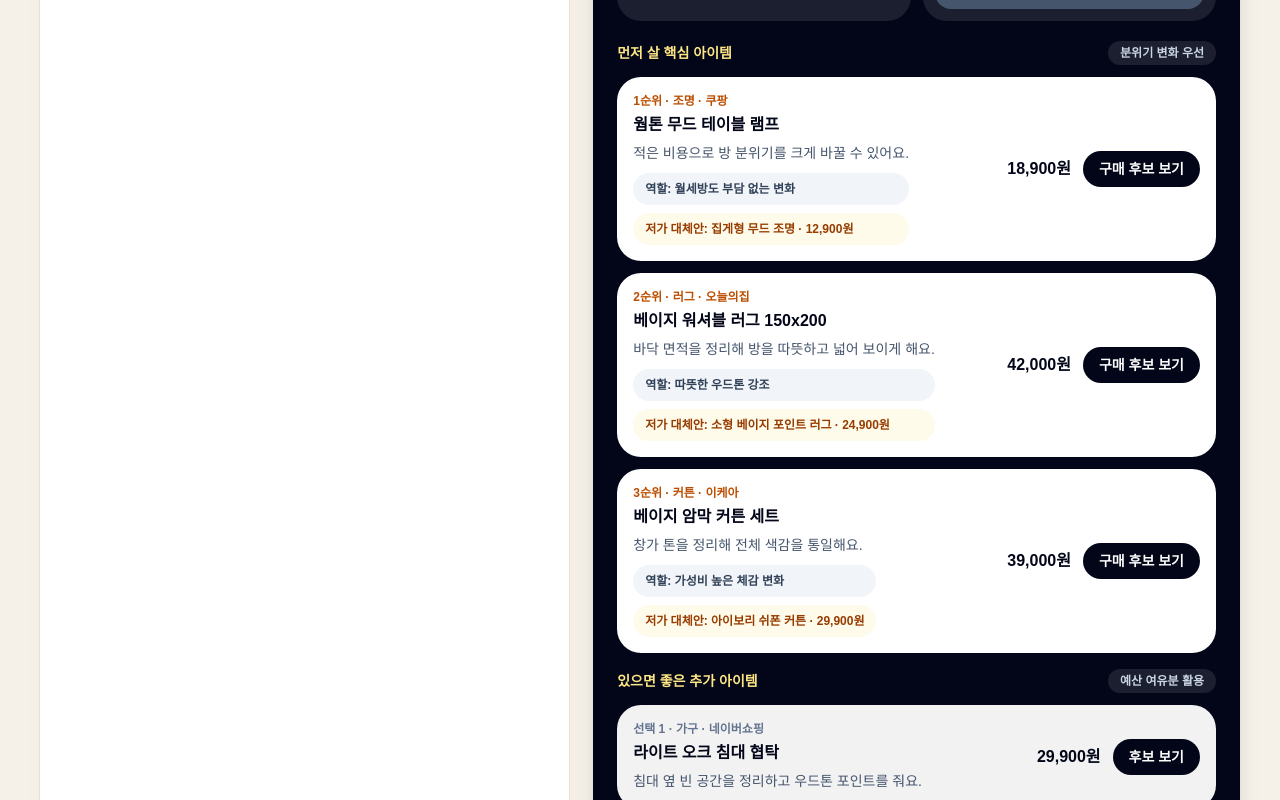
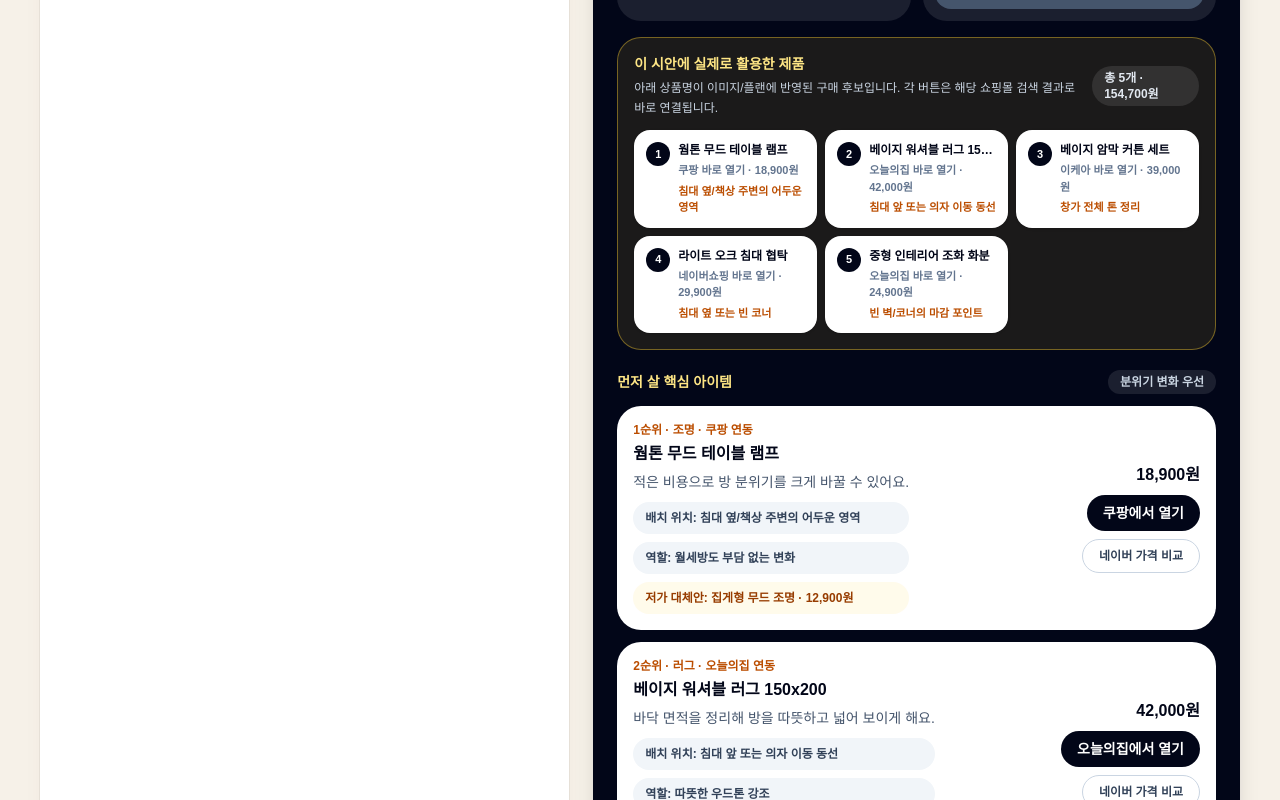
Before and after one commit to gmdqn18-sudo/ai-interior-quick-designer, a Next.js app: page / in a window 1280 px wide. Shown: the part 2440-3240 px from the top of the page. Built offline with nearby package versions, Linux system fonts and the light colour scheme.

Commit message:
feat: add direct product shopping links

```diff
--- a/src/app/page.tsx
+++ b/src/app/page.tsx
@@ -10,6 +10,9 @@ import {
   buildConcepts,
   budgetPresets,
   DesignConcept,
+  getProductCompareUrl,
+  getProductPlacement,
+  getProductPurchaseUrl,
   getSubstitute,
   keepOptions,
   styleChips,
@@ -23,7 +26,7 @@ function formatWon(amount: number) {
 
 function buildShoppingListText(concept: DesignConcept, budget: number) {
   const productLines = concept.products
-    .map((product) => `- ${product.name} / ${formatWon(product.price)} / ${product.source}`)
+    .map((product, index) => `${index + 1}. ${product.name} / ${formatWon(product.price)} / ${product.source}\n   구매 링크: ${getProductPurchaseUrl(product)}`)
     .join("\n");
 
   return `[RoomFit AI] ${concept.title}\n설정 예산: ${formatWon(budget)}\n사용 금액: ${formatWon(
@@ -747,6 +750,38 @@ export default function Home() {
                 </div>
               </div>
 
+              <div className="mt-4 rounded-3xl border border-amber-300/40 bg-amber-300/10 p-4">
+                <div className="flex flex-col justify-between gap-2 sm:flex-row sm:items-center">
+                  <div>
+                    <h3 className="text-sm font-black text-amber-200">이 시안에 실제로 활용한 제품</h3>
+                    <p className="mt-1 text-xs leading-5 text-slate-300">
+                      아래 상품명이 이미지/플랜에 반영된 구매 후보입니다. 각 버튼은 해당 쇼핑몰 검색 결과로 바로 연결됩니다.
+                    </p>
+                  </div>
+                  <span className="rounded-full bg-white/10 px-3 py-1 text-xs font-bold text-slate-200">총 {selectedConcept.products.length}개 · {formatWon(selectedConcept.usedBudget)}</span>
+                </div>
+                <div className="mt-3 grid gap-2 sm:grid-cols-2 lg:grid-cols-3">
+                  {selectedConcept.products.map((product, index) => (
+                    <a
+                      key={`used-${product.id}`}
+                      href={getProductPurchaseUrl(product)}
+                      target="_blank"
+                      rel="noreferrer"
+                      className="group rounded-2xl bg-white p-3 text-slate-950 shadow-sm transition hover:-translate-y-0.5 hover:shadow-lg"
+                    >
+                      <div className="flex items-start gap-2">
+                        <span className="flex h-6 w-6 shrink-0 items-center justify-center rounded-full bg-slate-950 text-[11px] font-black text-white">{index + 1}</span>
+                        <div className="min-w-0">
+                          <div className="truncate text-xs font-black">{product.name}</div>
+                          <div className="mt-1 text-[11px] font-bold text-slate-500">{product.source} 바로 열기 · {formatWon(product.price)}</div>
+                          <div className="mt-1 text-[11px] font-semibold text-amber-700 group-hover:underline">{getProductPlacement(product)}</div>
+                        </div>
+                      </div>
+                    </a>
+                  ))}
+                </div>
+              </div>
+
               <div className="mt-5 space-y-4">
                 <div>
                   <div className="mb-3 flex items-center justify-between gap-3">
@@ -756,14 +791,20 @@ export default function Home() {
                   <div className="space-y-3">
                     {mustBuyProducts.map((product, index) => {
                       const substitute = getSubstitute(product);
+                      const purchaseUrl = getProductPurchaseUrl(product);
+                      const compareUrl = getProductCompareUrl(product);
+                      const placement = getProductPlacement(product);
 
                       return (
                         <div key={product.id} className="rounded-3xl bg-white p-4 text-slate-950">
                           <div className="flex flex-col justify-between gap-3 sm:flex-row sm:items-center">
                             <div>
-                              <div className="text-xs font-bold text-amber-700">{index + 1}순위 · {product.category} · {product.source}</div>
+                              <div className="text-xs font-bold text-amber-700">{index + 1}순위 · {product.category} · {product.source} 연동</div>
                               <h3 className="mt-1 font-black">{product.name}</h3>
                               <p className="mt-1 text-sm leading-6 text-slate-600">{product.reason}</p>
+                              <p className="mt-2 rounded-2xl bg-slate-100 px-3 py-2 text-xs font-bold text-slate-700">
+                                배치 위치: {placement}
+                              </p>
                               <p className="mt-2 rounded-2xl bg-slate-100 px-3 py-2 text-xs font-bold text-slate-700">
                                 역할: {selectedConcept.highlights[index] ?? "선택한 시안의 핵심 분위기 구현"}
                               </p>
@@ -773,10 +814,13 @@ export default function Home() {
                                 </p>
                               ) : null}
                             </div>
-                            <div className="flex shrink-0 items-center gap-3">
+                            <div className="flex shrink-0 flex-col items-stretch gap-2 sm:items-end">
                               <span className="font-black">{formatWon(product.price)}</span>
-                              <a href={product.url} target="_blank" rel="noreferrer" className="rounded-full bg-slate-950 px-4 py-2 text-sm font-bold text-white">
-                                구매 후보 보기
+                              <a href={purchaseUrl} target="_blank" rel="noreferrer" className="rounded-full bg-slate-950 px-4 py-2 text-center text-sm font-bold text-white">
+                                {product.source}에서 열기
+                              </a>
+                              <a href={compareUrl} target="_blank" rel="noreferrer" className="rounded-full border border-slate-300 px-4 py-2 text-center text-xs font-bold text-slate-700">
+                                네이버 가격 비교
                               </a>
                             </div>
                           </div>
@@ -795,24 +839,33 @@ export default function Home() {
                     <div className="space-y-3">
                       {niceToHaveProducts.map((product, index) => {
                         const substitute = getSubstitute(product);
+                        const purchaseUrl = getProductPurchaseUrl(product);
+                        const compareUrl = getProductCompareUrl(product);
+                        const placement = getProductPlacement(product);
 
                         return (
                           <div key={product.id} className="rounded-3xl bg-white/95 p-4 text-slate-950">
                             <div className="flex flex-col justify-between gap-3 sm:flex-row sm:items-center">
                               <div>
-                                <div className="text-xs font-bold text-slate-500">선택 {index + 1} · {product.category} · {product.source}</div>
+                                <div className="text-xs font-bold text-slate-500">선택 {index + 1} · {product.category} · {product.source} 연동</div>
                                 <h3 className="mt-1 font-black">{product.name}</h3>
                                 <p className="mt-1 text-sm leading-6 text-slate-600">{product.reason}</p>
+                                <p className="mt-2 rounded-2xl bg-slate-100 px-3 py-2 text-xs font-bold text-slate-700">
+                                  배치 위치: {placement}
+                                </p>
                                 {substitute ? (
                                   <p className="mt-2 rounded-2xl bg-amber-50 px-3 py-2 text-xs font-bold text-amber-800">
                                     저가 대체안: {substitute.name} · {formatWon(substitute.price)}
                                   </p>
                                 ) : null}
                               </div>
-                              <div className="flex shrink-0 items-center gap-3">
+                              <div className="flex shrink-0 flex-col items-stretch gap-2 sm:items-end">
                                 <span className="font-black">{formatWon(product.price)}</span>
-                                <a href={product.url} target="_blank" rel="noreferrer" className="rounded-full bg-slate-950 px-4 py-2 text-sm font-bold text-white">
-                                  후보 보기
+                                <a href={purchaseUrl} target="_blank" rel="noreferrer" className="rounded-full bg-slate-950 px-4 py-2 text-center text-sm font-bold text-white">
+                                  {product.source}에서 열기
+                                </a>
+                                <a href={compareUrl} target="_blank" rel="noreferrer" className="rounded-full border border-slate-300 px-4 py-2 text-center text-xs font-bold text-slate-700">
+                                  네이버 가격 비교
                                 </a>
                               </div>
                             </div>
--- a/src/lib/design-share.ts
+++ b/src/lib/design-share.ts
@@ -1,5 +1,5 @@
 import type { DesignGenerationJob } from "./design-api";
-import type { Product } from "./interior-design";
+import { getProductPurchaseUrl, type Product } from "./interior-design";
 
 const wonFormatter = new Intl.NumberFormat("ko-KR");
 
@@ -40,7 +40,7 @@ export function getTopValueProducts(job: DesignGenerationJob, limit = 3): Produc
 export function buildShoppingListShareText(job: DesignGenerationJob, shareUrl?: string) {
   const concept = job.concepts[0];
   const productLines = (concept?.products ?? [])
-    .map((product, index) => `${index + 1}. ${product.name} - ${formatWon(product.price)} - ${product.source}`)
+    .map((product, index) => `${index + 1}. ${product.name} - ${formatWon(product.price)} - ${product.source}\n   구매 링크: ${getProductPurchaseUrl(product)}`)
     .join("\n");
   const lines = [
     `[RoomFit AI] ${concept?.title ?? "인테리어 시안"}`,
--- a/src/lib/interior-design.ts
+++ b/src/lib/interior-design.ts
@@ -20,6 +20,50 @@ export type DesignConcept = {
   palette: string;
   products: Product[];
 };
+
+export function getProductPurchaseUrl(product: Product) {
+  const query = encodeURIComponent(product.name);
+
+  switch (product.source) {
+    case "쿠팡":
+      return `https://www.coupang.com/np/search?q=${query}`;
+    case "오늘의집":
+      return `https://ohou.se/productions/feed?query=${query}`;
+    case "이케아":
+      return `https://www.ikea.com/kr/ko/search/?q=${query}`;
+    case "네이버쇼핑":
+      return `https://search.shopping.naver.com/search/all?query=${query}`;
+    default:
+      return product.url;
+  }
+}
+
+export function getProductCompareUrl(product: Product) {
+  return `https://search.shopping.naver.com/search/all?query=${encodeURIComponent(product.name)}`;
+}
+
+export function getProductPlacement(product: Product) {
+  switch (product.category) {
+    case "조명":
+      return "침대 옆/책상 주변의 어두운 영역";
+    case "러그":
+      return "침대 앞 또는 의자 이동 동선";
+    case "커튼":
+      return "창가 전체 톤 정리";
+    case "수납":
+      return "책상 옆·침대 밑·노출 수납 구역";
+    case "침구":
+      return "침대 위 큰 면적";
+    case "가구":
+      return "침대 옆 또는 빈 코너";
+    case "소품":
+      return "빈 벽/코너의 마감 포인트";
+    case "패브릭":
+      return "침대·의자·소파 위 톤 보정";
+    default:
+      return "선택한 시안의 분위기 포인트";
+  }
+}
 
 export const budgetPresets = [100000, 200000, 300000, 500000, 1000000];
 export const keepOptions = ["침대", "책상", "옷장", "소파", "커튼", "조명"];
```
Also changed, not shown: 1 other file (tests, documents, lock files or other folders).
